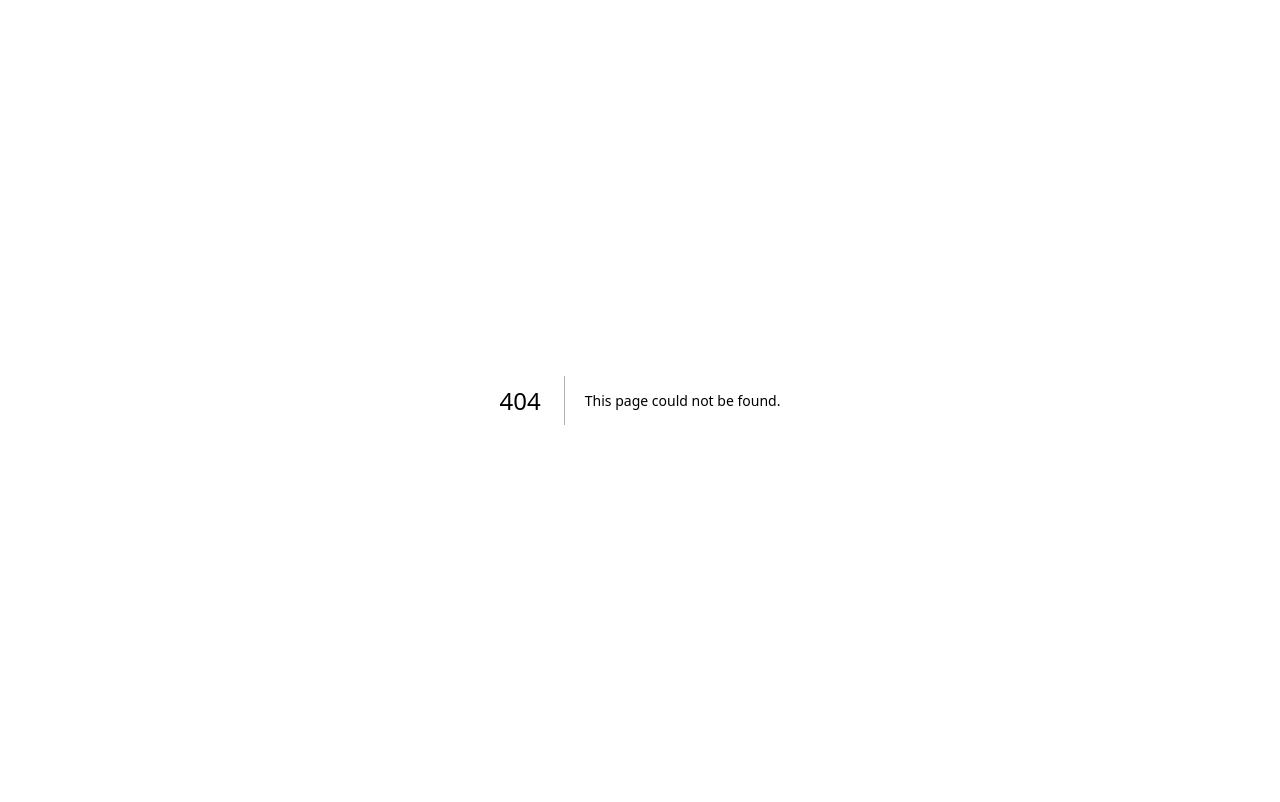
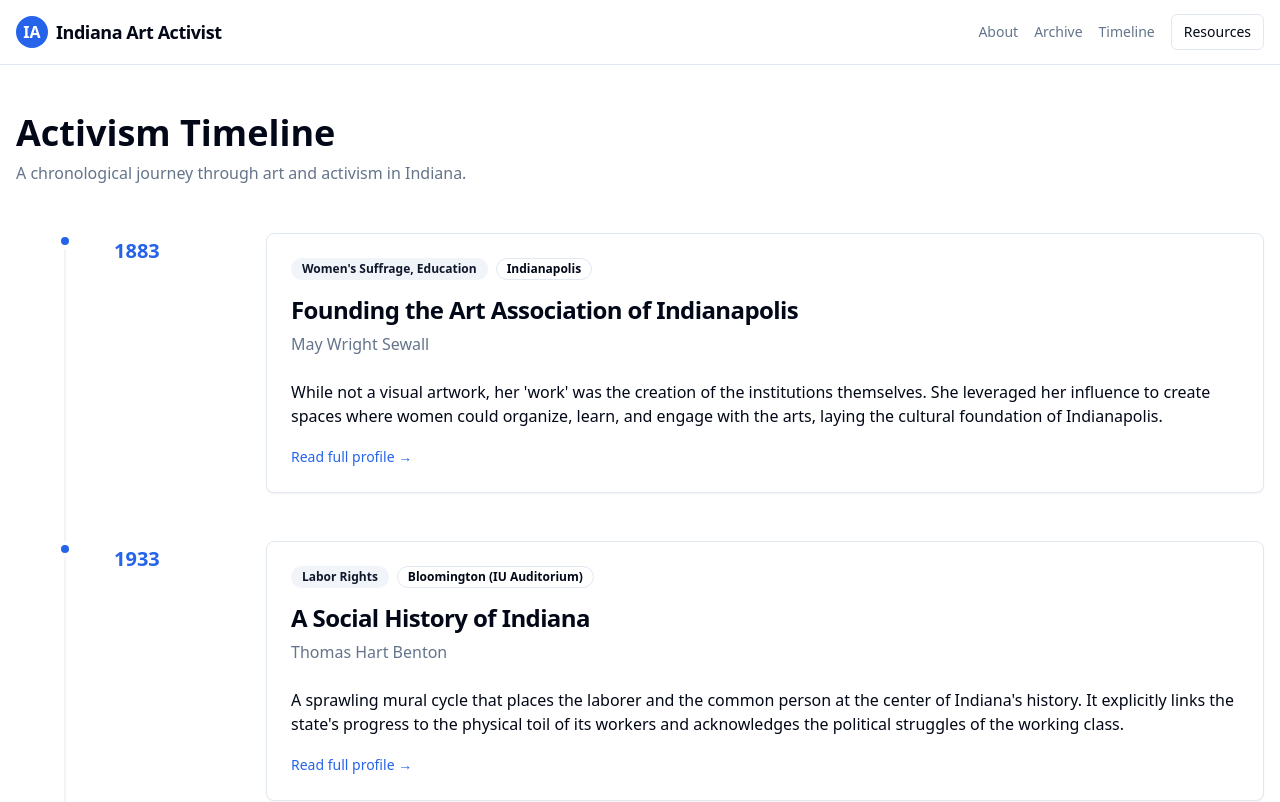
Before and after one commit to Kmberry1989/inartact, a Next.js app: page /activists/timeline in a window 1280 px wide. Before the commit this address had no page. Shown: the top 802 px of the page. Built offline with nearby package versions, Linux system fonts and the light colour scheme.

Commit message:
timeline

```diff
--- /dev/null
+++ b/src/app/about/page.tsx
@@ -0,0 +1,37 @@
+import { Header } from '@/components/header'
+import { Footer } from '@/components/footer'
+
+export default function AboutPage() {
+    return (
+        <div className="min-h-screen bg-background flex flex-col">
+            <Header />
+            <main className="flex-1 container mx-auto px-4 py-12">
+                <div className="max-w-3xl mx-auto">
+                    <h1 className="text-4xl font-bold mb-8">About the Project</h1>
+
+                    <div className="prose dark:prose-invert max-w-none">
+                        <p className="text-xl text-muted-foreground mb-6">
+                            The Indiana Art Activist Inventory is a living archive documenting the intersection of creative expression and social justice across the Hoosier state.
+                        </p>
+
+                        <h2 className="text-2xl font-semibold mt-8 mb-4">Our Mission</h2>
+                        <p className="mb-4">
+                            We believe that art is not just a reflection of society, but a tool for shaping it. From the WPA murals of the 1930s to the Black Lives Matter street paintings of 2020, Indiana artists have long used their work to advocate for labor rights, racial justice, gender equality, and environmental stewardship.
+                        </p>
+                        <p className="mb-6">
+                            This project aims to map these contributions, ensuring that the history of activist art in Indiana is preserved, celebrated, and accessible to all.
+                        </p>
+
+                        <h2 className="text-2xl font-semibold mt-8 mb-4">How to Use This Archive</h2>
+                        <ul className="list-disc pl-6 space-y-2 mb-6">
+                            <li><strong>Explore the Map:</strong> Visualize the geographic spread of art activism.</li>
+                            <li><strong>Browse the Timeline:</strong> See how artistic movements align with historical events.</li>
+                            <li><strong>Create a Zine:</strong> Curate your own collection of artists and print a custom zine.</li>
+                        </ul>
+                    </div>
+                </div>
+            </main>
+            <Footer />
+        </div>
+    )
+}
--- /dev/null
+++ b/src/app/activists/timeline/page.tsx
@@ -0,0 +1,63 @@
+import { Header } from '@/components/header'
+import { Footer } from '@/components/footer'
+import { artistsData } from '@/lib/artists-data'
+import Link from 'next/link'
+import { Card, CardContent, CardHeader, CardTitle } from '@/components/ui/card'
+import { Badge } from '@/components/ui/badge'
+
+export default function TimelinePage() {
+    // Sort artists by date (simple string comparison for now, can be improved with real dates)
+    const sortedArtists = [...artistsData].sort((a, b) => a.date.localeCompare(b.date));
+
+    return (
+        <div className="min-h-screen bg-background flex flex-col">
+            <Header />
+            <main className="flex-1 container mx-auto px-4 py-12">
+                <h1 className="text-4xl font-bold mb-2">Activism Timeline</h1>
+                <p className="text-muted-foreground mb-12">
+                    A chronological journey through art and activism in Indiana.
+                </p>
+
+                <div className="relative border-l-2 border-muted ml-4 md:ml-12 space-y-12 pb-12">
+                    {sortedArtists.map((artist, index) => (
+                        <div key={artist.id} className="relative pl-8 md:pl-12">
+                            {/* Timeline Dot */}
+                            <div className="absolute -left-[9px] top-0 h-4 w-4 rounded-full bg-primary border-4 border-background" />
+
+                            <div className="flex flex-col md:flex-row gap-6">
+                                <div className="md:w-32 shrink-0 pt-1">
+                                    <span className="font-bold text-xl text-primary">{artist.date}</span>
+                                </div>
+
+                                <Card className="flex-1">
+                                    <CardHeader>
+                                        <div className="flex flex-wrap gap-2 mb-2">
+                                            <Badge variant="secondary">{artist.cause}</Badge>
+                                            <Badge variant="outline">{artist.location}</Badge>
+                                        </div>
+                                        <CardTitle className="text-2xl">
+                                            <Link href={`/artists/${artist.id}`} className="hover:underline">
+                                                {artist.title}
+                                            </Link>
+                                        </CardTitle>
+                                        <p className="text-muted-foreground font-medium">{artist.name}</p>
+                                    </CardHeader>
+                                    <CardContent>
+                                        <p className="mb-4 text-sm md:text-base">{artist.workDescription}</p>
+                                        <Link
+                                            href={`/artists/${artist.id}`}
+                                            className="text-sm font-medium text-primary hover:underline"
+                                        >
+                                            Read full profile →
+                                        </Link>
+                                    </CardContent>
+                                </Card>
+                            </div>
+                        </div>
+                    ))}
+                </div>
+            </main>
+            <Footer />
+        </div>
+    )
+}
--- a/src/app/page.tsx
+++ b/src/app/page.tsx
@@ -24,7 +24,7 @@ export default function Home() {
               <Button size="lg" className="bg-white text-slate-900 hover:bg-slate-100">
                 Explore the Inventory
               </Button>
-              <Button variant="outline" size="lg" className="text-white border-white hover:bg-white/10">
+              <Button variant="outline" size="lg" className="text-white border-white hover:bg-white/10 bg-transparent">
                 About the Project
               </Button>
             </div>
```
